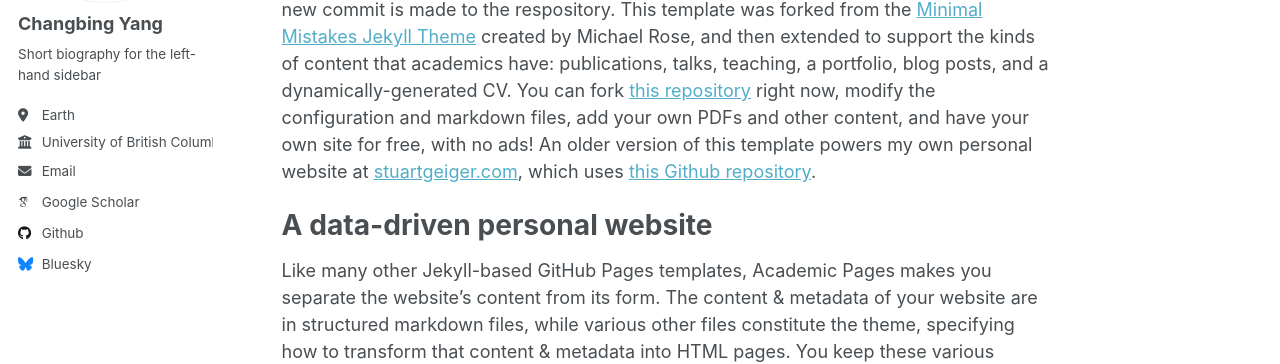
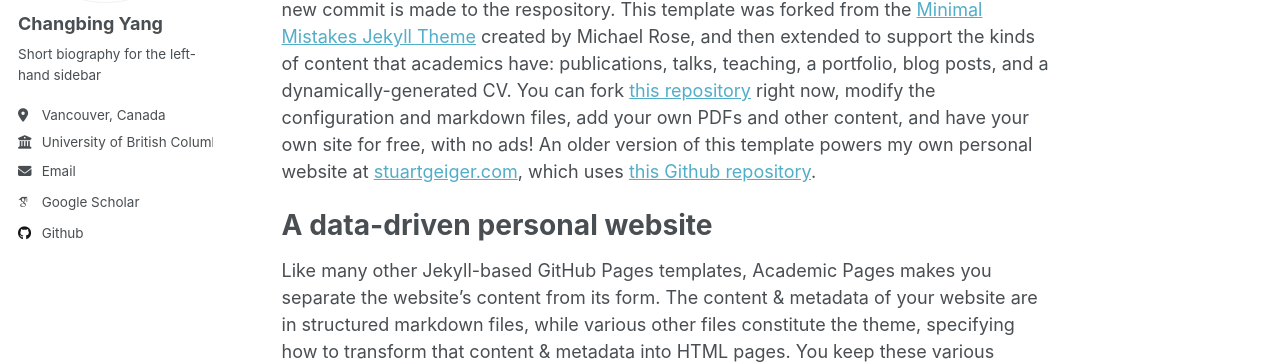
Before and after one commit to changbingY/changbingY.github.io, a Jekyll site: the page built from _pages/about.md, in a window 1280 px wide. Shown: the part 261-625 px from the top of the page. Built offline with Jekyll 4.4.1, drawn with Linux system fonts in a browser that asks for light colours; some web fonts are replaced; part of the change alters nothing that is shown.

Commit message:
Update _config.yml

```diff
--- a/_config.yml
+++ b/_config.yml
@@ -25,7 +25,7 @@ author:
   name             : "Changbing Yang"
   pronouns         : # example: "she/her"
   bio              : "Short biography for the left-hand sidebar"
-  location         : "Earth"
+  location         : "Vancouver, Canada"
   employer         : "University of British Columbia"
   uri              : # URL
   email            : "cyang33@student.ubc.ca"
@@ -40,12 +40,12 @@ author:
   bitbucket        : # Username - Update with your username on the site
   codepen          : # Username
   dribbble         : # Username
-  github           : "academicpages"
+  github           : "https://github.com/changbingY"
   kaggle           : # Username
   stackoverflow    : # User number or user number and name (i.e., use "1" or "1/jeff-atwood")
 
   # Social media
-  bluesky          : "bsky.app" # Replace this with you Bluesky username
+  bluesky          : #"bsky.app" # Replace this with you Bluesky username
   facebook         : # Username
   flickr           : # Username
   foursquare       : # Username
```
